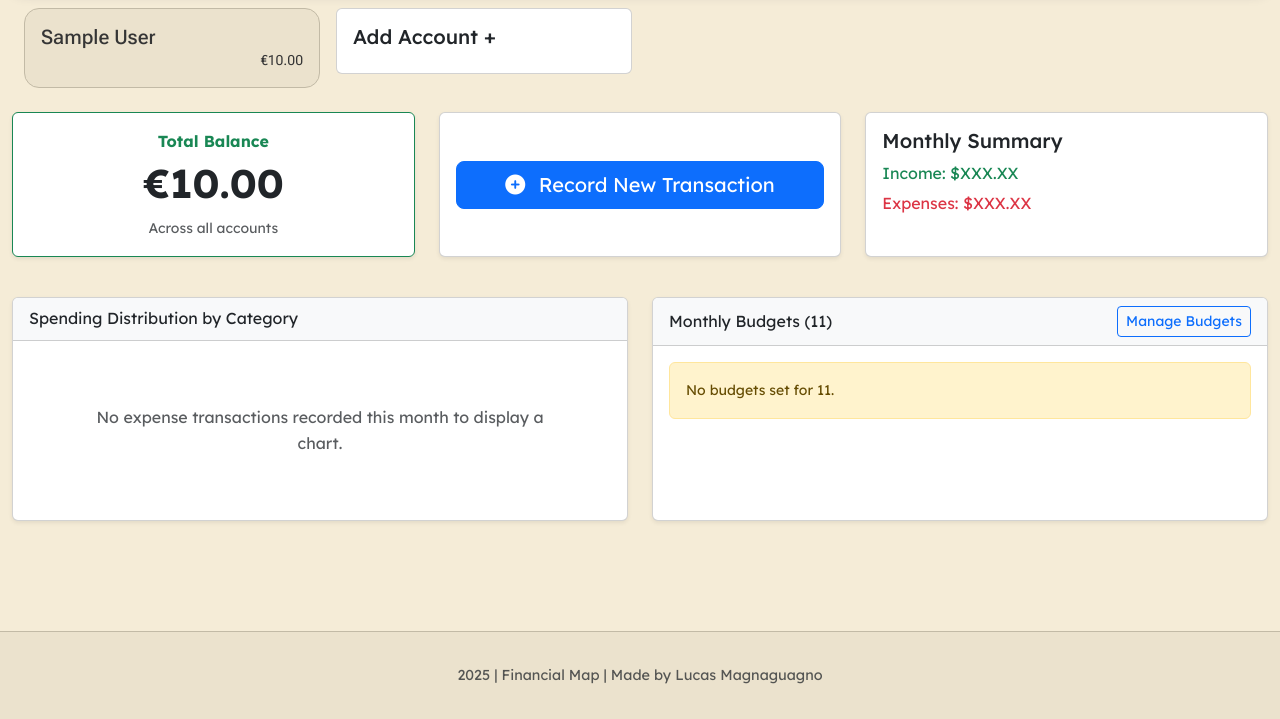
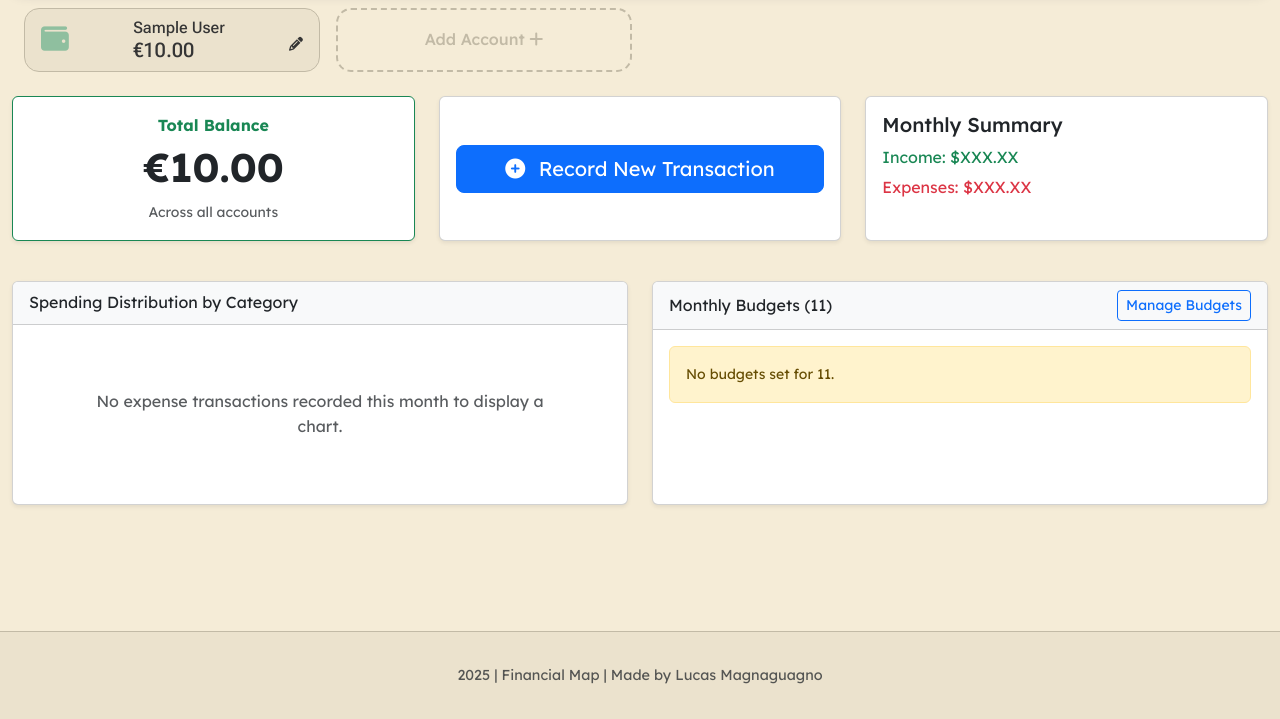
Before and after one commit to mlucasmichel/finantial-map-app, a Django app: page / in a window 1280 px wide. Shown: the part 81-800 px from the top of the page. Run offline with Django 4.2, Linux system fonts and the light colour scheme; a user stored in the database is signed in; data comes from the database, SQL or seed files in the repository; tables that the repository leaves empty hold one stand-in row (values such as "Sample post"); some libraries are stand-ins or nearby versions.

Commit message:
Improve account card layout

```diff
--- a/budget/templates/budget/dashboard.html
+++ b/budget/templates/budget/dashboard.html
@@ -9,20 +9,24 @@
         {% if accounts %}
         {% for account in accounts %}
         <div class="col">
-            <div class="account-card">
+            <div class="account-card d-flex justify-content-between align-items-center">
                 <div>
-                    <h5 class="card-title">{{ account.name }}</h5>
-                    <div class="w-100 d-flex justify-content-end">
-                        <p class="m-0">€{{ account.balance|floatformat:2 }}</p>
-                    </div>
+                    <i class="fa-solid fa-wallet fa-2x color-accent"></i>
+                </div>
+                <div>
+                    <p class="card-title h6">{{ account.name }}</p>
+                    <p class="m-0 h5">€{{ account.balance|floatformat:2 }}</p>
+                </div>
+                <div class="account-card-actions mt-2 d-flex justify-content-between">
+                    <a href="{% url 'account_update' account.pk %}"><i class="fa-solid fa-pencil"></i></a>
                 </div>
             </div>
         </div>
         {% endfor %}
         <div class="col">
-            <div class="card">
-                <div class="card-body">
-                    <h5 class="card-title">Add Account +</h5>
+            <div class="account-card-add">
+                <div>
+                    <h5 class="card-title h6">Add Account <i class="fa-solid fa-plus"></i></h5>
                 </div>
             </div>
         </div>
--- a/static/css/style.css
+++ b/static/css/style.css
@@ -46,6 +46,19 @@ hr {
 /* --- END Reset styles --- */
 
 /* --- Utility classes --- */
+.color-primary {
+  color: var(--primary-100);
+}
+.color-primary-200 {
+  color: var(--primary-200);
+}
+.color-primary-dark {
+  color: var(--primary-300);
+}
+.color-accent {
+  color: var(--accent-100);
+}
+/* Cards */
 .main-card {
   background-color: var(--bg-200);
   border-radius: 15px;
@@ -173,6 +186,7 @@ footer {
   border: 1px solid var(--bg-300);
   font-family: var(--font-secondary);
   font-size: calc(0.87rem * 1);
+  max-height: 4rem;
   text-transform: capitalize;
   color: var(--text-100);
   border-radius: 15px;
@@ -180,7 +194,31 @@ footer {
   transition: box-shadow 0.3s ease, transform 0.2s ease;
 }
 .account-card:hover {
-  box-shadow: var(--float-shadow);
+  transform: scale(1.02);
+  cursor: pointer;
+}
+.account-card-add {
+  background-color: none;
+  color: var(--text-100);
+  height: 4rem;
+  border-radius: 15px;
+  cursor: pointer;
+}
+.account-card-add>div {
+  width: 100%;
+  height: 100%;
+  display: flex;
+  justify-content: center;
+  align-items: center;
+  border: 2px dashed var(--bg-300);
+  color: var(--bg-300);
+  padding: 1rem 2rem;
+  border-radius: 15px;
+  transition: border-color 0.2s ease, color 0.2s ease, transform 0.2s ease;
+}
+.account-card-add>div:hover {
+  border-color: var(--primary-200);
+  color: var(--primary-200);
   transform: scale(1.02);
   cursor: pointer;
 }
--- a/static/js/dashboard.js
+++ b/static/js/dashboard.js
@@ -1,5 +1,30 @@
 document.addEventListener('DOMContentLoaded', function() {
 
+    // breakpoints
+    const sm = window.matchMedia("(min-width: 576px)");
+    const md = window.matchMedia("(min-width: 768px)");
+    const lg = window.matchMedia("(min-width: 992px)");
+    const xl = window.matchMedia("(min-width: 1200px)");
+    const xxl = window.matchMedia("(min-width: 1400px)");
+
+    // Select all account card elements
+    const accountCards = document.querySelectorAll('.account-card');
+
+    // Function to adjust the layout of account cards based on screen size
+    function adjustAccountCardLayout() {
+        accountCards.forEach(card => {
+            if (lg.matches) {
+                card.children[0].style.display = 'block';
+            } else {
+                card.children[0].style.display = 'none';
+            }
+        });
+    }
+    adjustAccountCardLayout();
+    // Adjust layout on window resize
+    window.addEventListener('resize', adjustAccountCardLayout);
+
+    // -- Spending Doughnut Chart -- //
     const dataElement = document.getElementById('spending-data');
     if (!dataElement) {
 
@@ -65,4 +90,5 @@ document.addEventListener('DOMContentLoaded', function() {
 
         ctx.parentElement.innerHTML = '<div class="text-center p-5 text-muted">No expense transactions recorded this month to display a chart.</div>';
     }
+
 });
```
